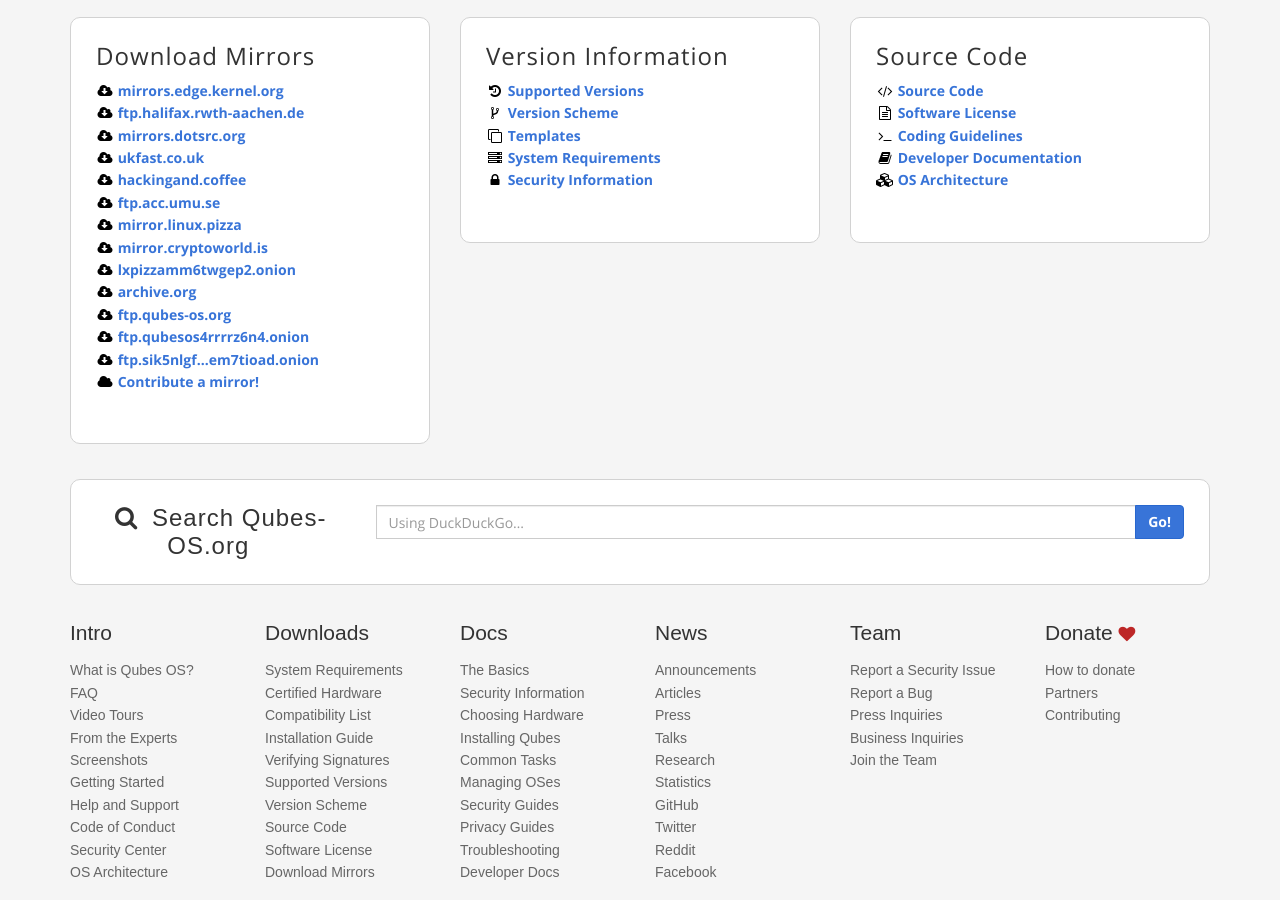
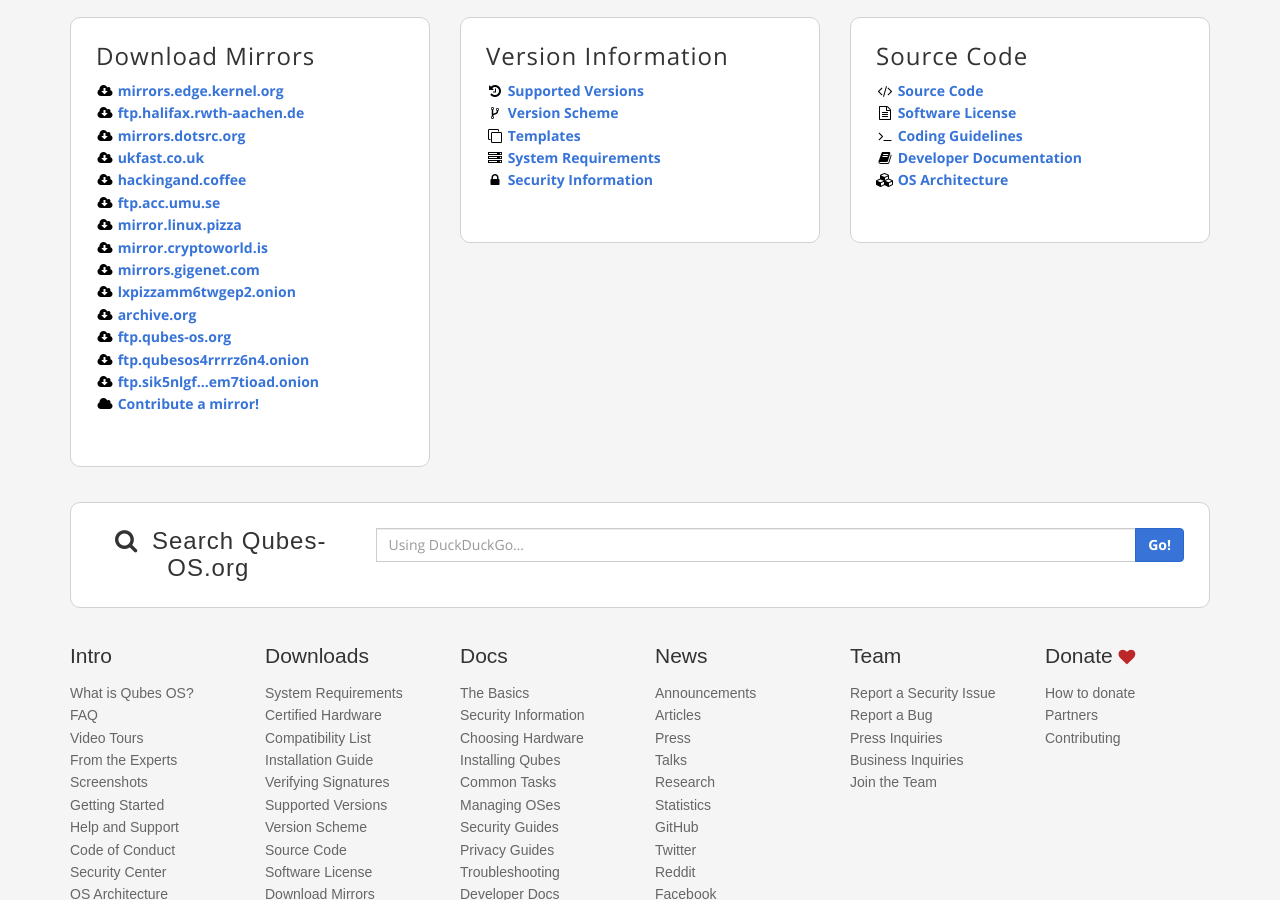
Before and after one commit to QubesOS/qubesos.github.io, a Jekyll site: the page built from pages/downloads.md, in a window 1280 px wide and 900 px high, scrolled down 3097 px. Built offline with Jekyll 4.4.1, drawn with Linux system fonts in a browser that asks for light colours; some web fonts are replaced.

Commit message:
Add mirrors.gigenet.com to download mirror list

```diff
--- a/pages/downloads.md
+++ b/pages/downloads.md
@@ -159,6 +159,7 @@ redirect_from:
         <li><a href="https://ftp.acc.umu.se/mirror/qubes-os.org/"><i class="fa fa-cloud-download fa-fw black-icon"></i> ftp.acc.umu.se</a></li>
         <li><a href="http://mirror.linux.pizza/qubes-os.org/"><i class="fa fa-cloud-download fa-fw black-icon"></i> mirror.linux.pizza</a></li>
         <li><a href="https://mirror.cryptoworld.is/qubes/"><i class="fa fa-cloud-download fa-fw black-icon"></i> mirror.cryptoworld.is</a></li>
+        <li><a href="https://mirrors.gigenet.com/qubes/"><i class="fa fa-cloud-download fa-fw black-icon"></i> mirrors.gigenet.com</a></li>
         <li><a href="http://lxpizzamm6twgep2.onion/"><i class="fa fa-cloud-download fa-fw black-icon"></i> lxpizzamm6twgep2.onion</a></li>
         <li><a href="https://archive.org/download/QubesOS"><i class="fa fa-cloud-download fa-fw black-icon"></i> archive.org</a></li>
         <li><a href="https://ftp.qubes-os.org/iso/"><i class="fa fa-cloud-download fa-fw black-icon"></i> ftp.qubes-os.org</a></li>
```
